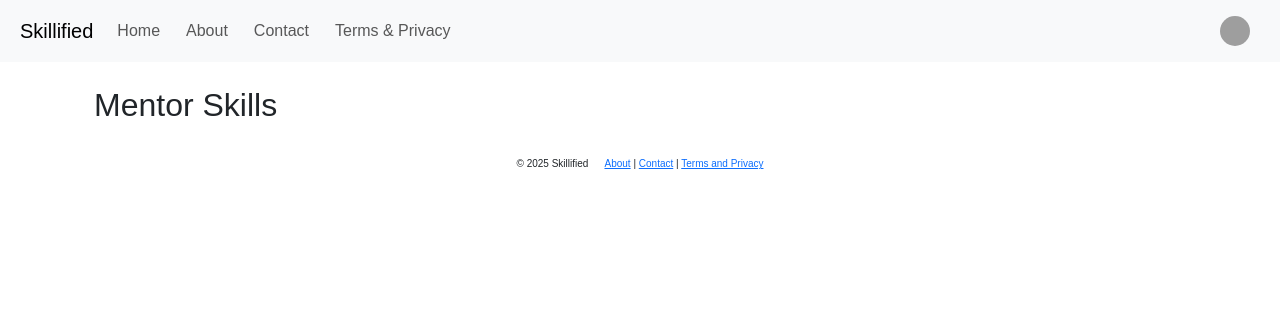
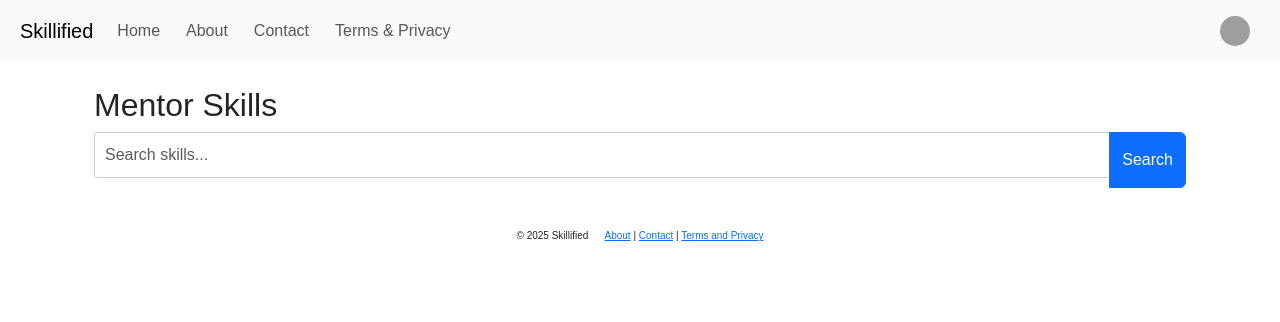
Before and after one commit to dbeckett93/skillified, a Django app: page /mentor_skills/ in a window 1280 px wide. Shown: the top 322 px of the page. Run offline with Django 5.2, Linux system fonts and the light colour scheme; the visitor is signed in with stand-in values (Sample User, id 1); data comes from the database, SQL or seed files in the repository; data that the repository does not hold is empty; grey boxes are pictures that could not be loaded.

Commit message:
Add search functionality to mentor skills page and update view logic for keyword filtering

```diff
--- a/main/templates/main/mentor_skills.html
+++ b/main/templates/main/mentor_skills.html
@@ -5,6 +5,12 @@
 {% block content %}
 <div class="container mt-4">
     <h2>Mentor Skills</h2>
+    <form method="get" action="{% url 'mentor_skills' %}" class="mb-3">
+        <div class="input-group">
+            <input type="text" name="q" class="form-control" placeholder="Search skills...">
+            <button type="submit" class="btn btn-primary">Search</button>
+        </div>
+    </form>
     {% if is_mentor %}
     <a href="{% url 'mentor_add_skill' %}" class="btn btn-primary mb-3">Add New Skill</a>
     {% endif %}
--- a/main/views.py
+++ b/main/views.py
@@ -9,6 +9,7 @@ from django.core.mail import send_mail
 from django.http import JsonResponse
 from django.shortcuts import redirect, render, get_object_or_404
 from django.views.decorators.csrf import csrf_protect
+from django.db.models import Q
 
 from .forms import ContactForm, SkillForm
 from .models import Profile, Skill, Event, NotificationSetting, Message
@@ -302,11 +303,19 @@ def delete_profile_picture(request):
 def mentor_skills(request):
     """
     Renders the mentor skills page, displaying all skills added by any mentor.
-    If the user is a mentor, they can add new skills.
+    If the user is a mentor, they can add new skills. Supports keyword search.
     """
-    skills = Skill.objects.filter(profiles__user__profile__is_mentor=True).distinct()
+    query = request.GET.get('q')
+    if query:
+        skills = Skill.objects.filter(
+            Q(name__icontains=query) | Q(description__icontains=query),
+            profiles__user__profile__is_mentor=True
+        ).distinct()
+    else:
+        skills = Skill.objects.filter(profiles__user__profile__is_mentor=True).distinct()
+
     is_mentor = request.user.profile.is_mentor
-    return render(request, 'main/mentor_skills.html', {'skills': skills, 'is_mentor': is_mentor})
+    return render(request, 'main/mentor_skills.html', {'skills': skills, 'is_mentor': is_mentor, 'query': query})
 
 # View to add a new skill for mentors
 @login_required
--- a/skillified/settings.py
+++ b/skillified/settings.py
@@ -18,7 +18,7 @@ BASE_DIR = Path(__file__).resolve().parent.parent
 SECRET_KEY = os.getenv('SECRET_KEY')
 
 # SECURITY WARNING: don't run with debug turned on in production!
-DEBUG = False
+DEBUG = True
 
 ALLOWED_HOSTS = ['.herokuapp.com', 'localhost', '127.0.0.1']
 
```
